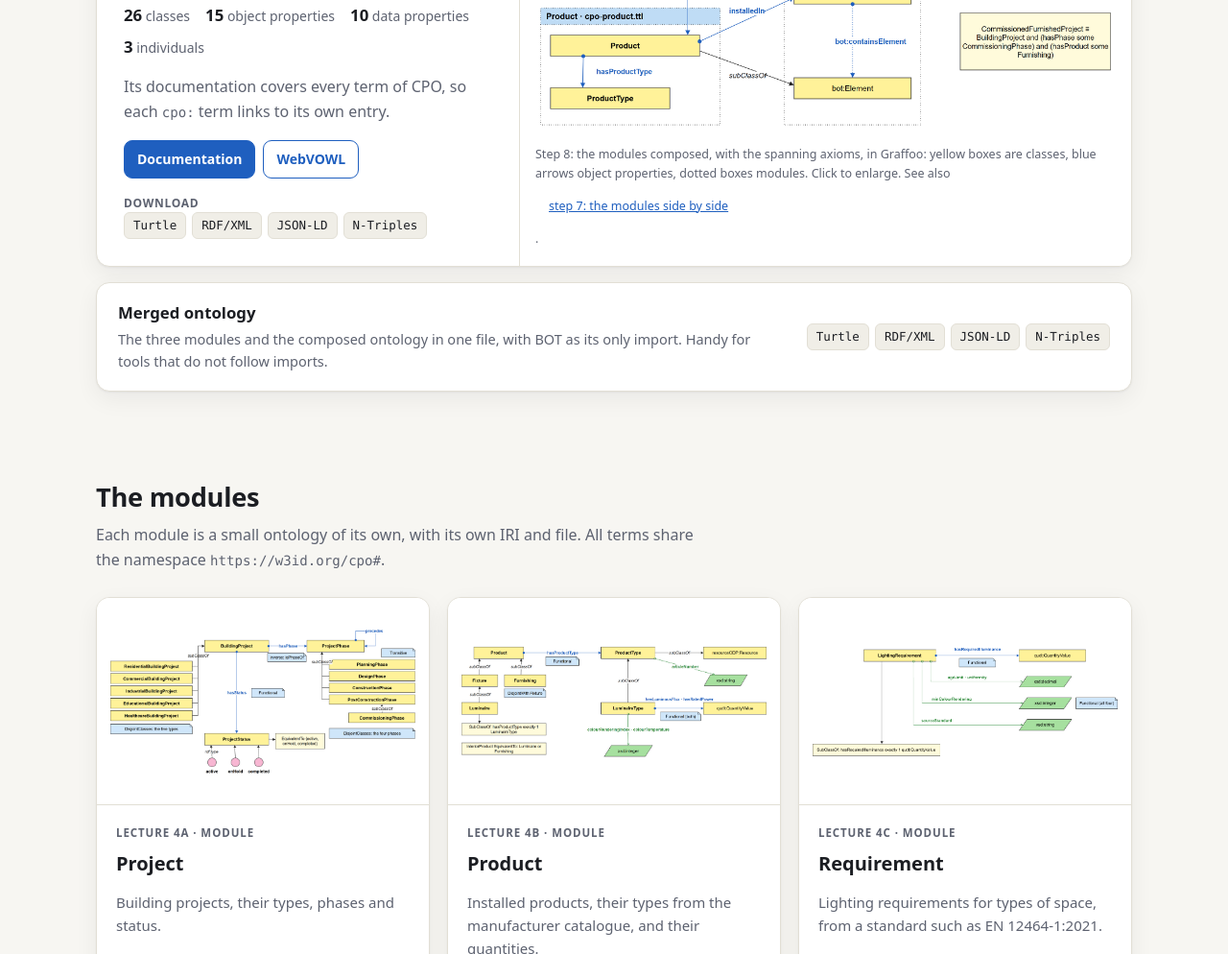
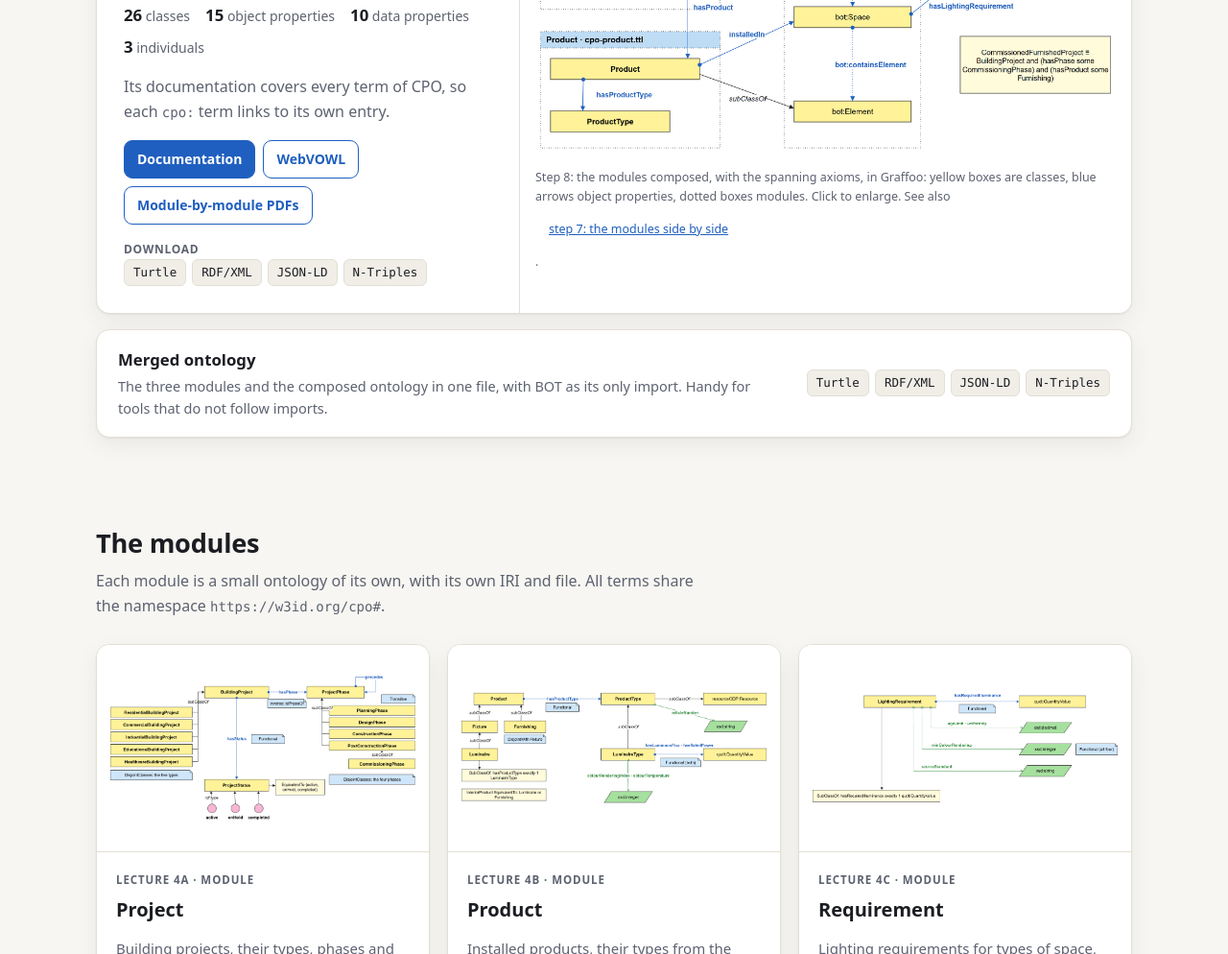
Before and after one commit to RichZele/cpo, a plain HTML site: page index.html in a window 1280 px wide. Shown: the part 2465-3459 px from the top of the page at 96% size. Drawn offline with Linux system fonts and the light colour scheme.

Commit message:
Add the module-by-module documentation (MODL layout) under the w3id IRIs, checked against the published ontology

```diff
--- a/index.html
+++ b/index.html
@@ -214,7 +214,7 @@ footer p { margin: 0 0 6px; }
           <p class="iri"><code>https://w3id.org/cpo</code></p>
           <ul class="counts"><li><b>26</b> classes</li><li><b>15</b> object properties</li><li><b>10</b> data properties</li><li><b>3</b> individuals</li></ul>
           <p>Its documentation covers every term of CPO, so each <code>cpo:</code> term links to its own entry.</p>
-          <div class="links"><a class="btn" href="doc/cpo/">Documentation</a><a class="btn ghost" href="doc/cpo/webvowl/">WebVOWL</a></div>
+          <div class="links"><a class="btn" href="doc/cpo/">Documentation</a><a class="btn ghost" href="doc/cpo/webvowl/">WebVOWL</a><a class="btn ghost" href="https://github.com/RichZele/cpo/tree/main/documentation">Module-by-module PDFs</a></div>
           <div><p class="fmt-label">Download</p><div class="formats"><a class="fmt" href="ontology/cpo.ttl" download>Turtle</a><a class="fmt" href="ontology/cpo.owl" download>RDF/XML</a><a class="fmt" href="ontology/cpo.jsonld" download>JSON-LD</a><a class="fmt" href="ontology/cpo.nt" download>N-Triples</a></div></div>
         </div>
         <figure>
```
Also changed, not shown: 6 other files.
